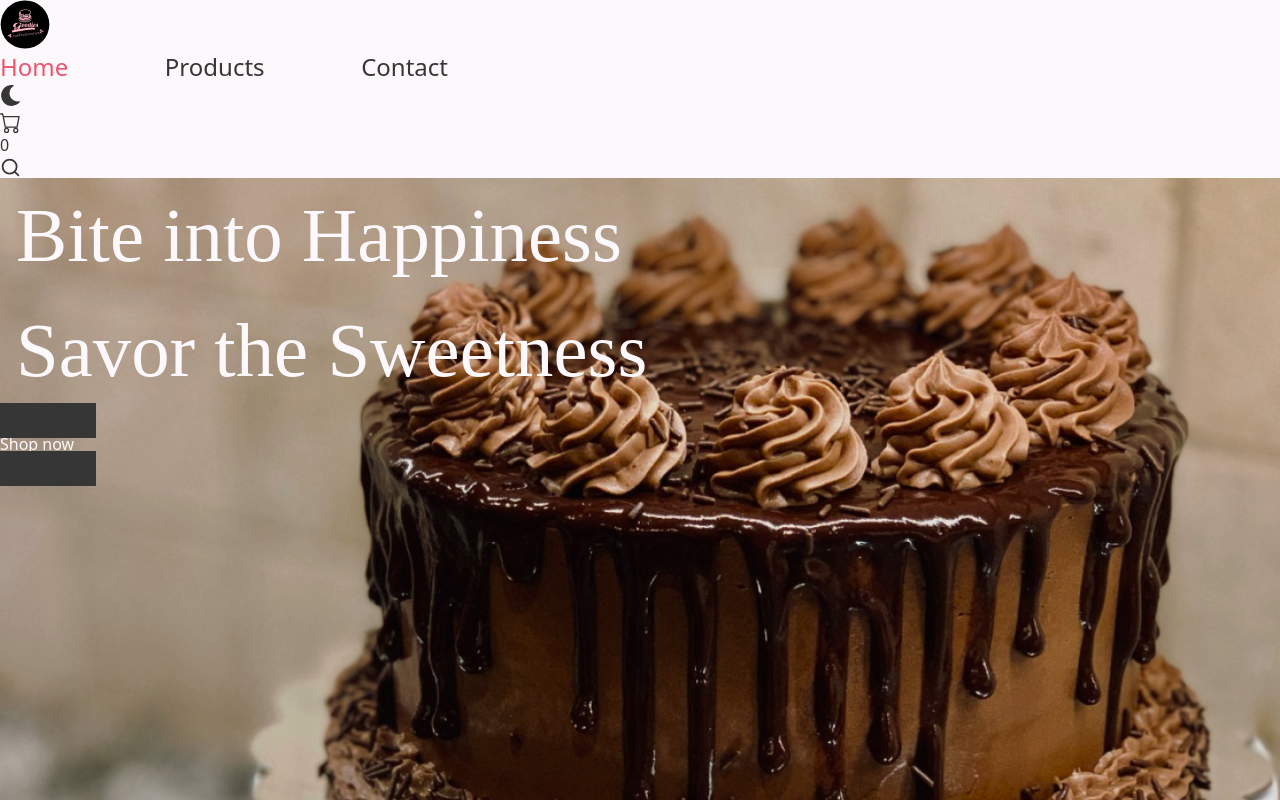
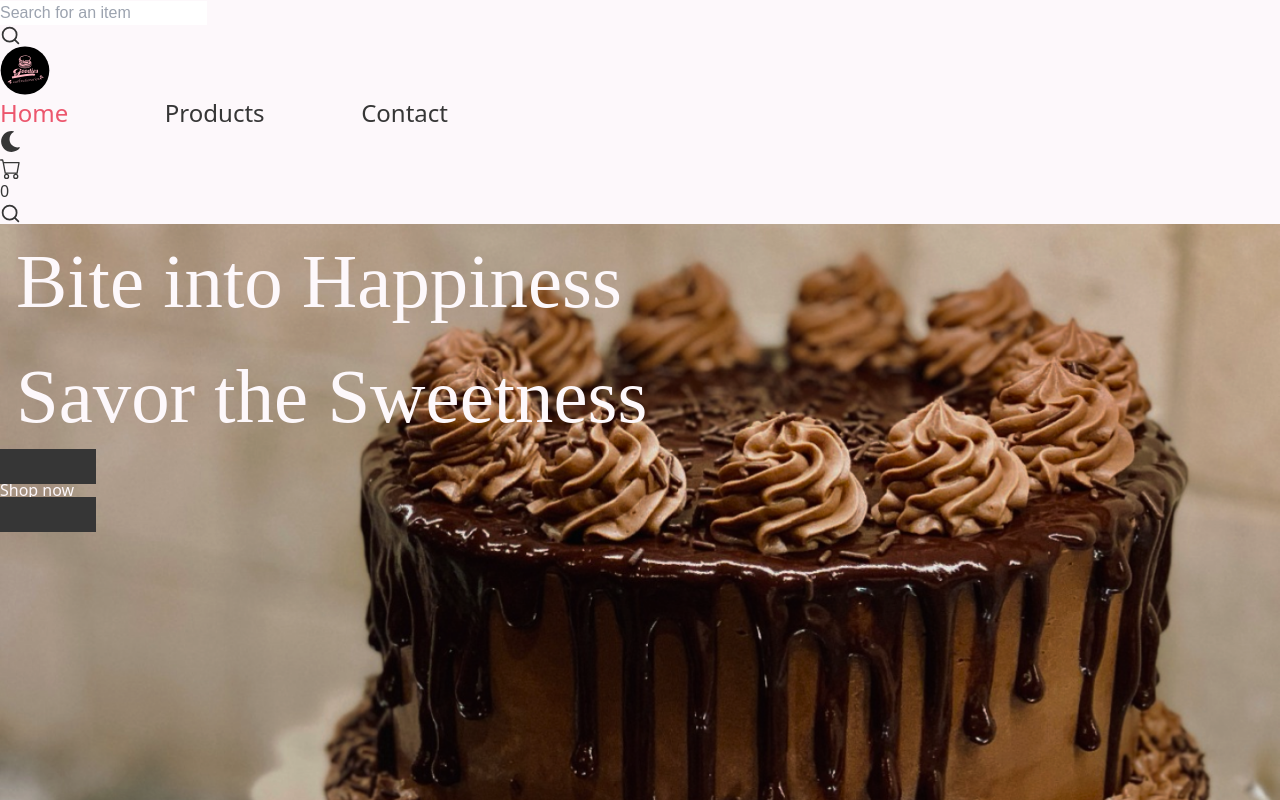
Before and after one commit to gravity8/goodies-store, a React (Vite) app: page / in a window 1280 px wide. Shown: the top 800 px of the page. Built offline with nearby package versions, Linux system fonts and the light colour scheme; a web font is replaced by a local one.

Commit message:
search component done

```diff
--- a/src/App.jsx
+++ b/src/App.jsx
@@ -8,13 +8,16 @@ import CheckoutPage from './pages/CheckoutPage'
 import Navbar from './components/Navbar'
 import Footer from './components/Footer'
 import { FaCheck } from "react-icons/fa";
+import { FiSearch } from "react-icons/fi";
 
 function App() {
 
   const [successMessage, setSuccessMessage] = useState("")
+  const [search, setSearch ] = useState(false);
+  const [searchQuery, setSearchQuery] = useState("");
 
   const toggleBodyScrollProperty = () => {
-    if(successMessage){
+    if(successMessage || search){
       document.body.classList.add("no-scroll")
     }
     else{
@@ -24,11 +27,42 @@ function App() {
 
   useEffect(()=>{
     toggleBodyScrollProperty();
-  },[successMessage])
+  },[successMessage, search])
+
+  const toggleSearch= () =>{
+    setSearch(!search);
+  }
+
+  const searchItem = () => {
+    // For now toggle search
+
+    toggleSearch()
+  }
 
   return (
     <div className='relative'>
-      <Navbar />
+      <div
+        onClick={toggleSearch}
+        className={`search-component ${search ? "flex" : "hidden"} w-full fixed z-[400] bg-black/25 h-[100vh]`}>
+          <div
+            onClick={e=>e.stopPropagation()}
+            className={`${search ? "flex" : "hidden"} fixed w-full bg-white py-10 md:py-14 z-[400] flex justify-center`}>
+              <div  className='flex border-[0.5px] rounded-lg py-4 w-[80%]  md:w-[40%] px-5 items-center'>
+                <input
+                  className='flex-1 bg-transparent border-none ps-3 focus:outline-none'
+                  value={searchQuery}
+                  onChange={(e)=>setSearchQuery(e.target.value)}
+                  type="text"
+                  placeholder='Search for an item'
+                  />
+                <div onClick={searchItem}>
+                  <FiSearch size={21} />
+                </div>
+              </div>
+        </div>
+      </div>
+
+      <Navbar toggleSearch={toggleSearch}/>
       <Routes>
         <Route path="/" element={<Home />}/>
         <Route path="/product-listing" element={<ProductListingPage />} />
--- a/src/components/Navbar.jsx
+++ b/src/components/Navbar.jsx
@@ -1,3 +1,4 @@
+/* eslint-disable react/prop-types */
 import { NavLink } from 'react-router-dom';
 import { FaSun } from "react-icons/fa6";
 import { FaMoon } from "react-icons/fa";
@@ -12,9 +13,10 @@ import Logo from "../assets/companyLogo.svg"
 import CartContext from '../context/CartContext';
 
 
-const Navbar = () => {
+const Navbar = ({toggleSearch}) => {
     const [darkMode, setDarkMode] = useState(false);
     const {cartItems} = useContext(CartContext);
+
 
     // To toggle
     const  toggleDarkMode = () => {
@@ -77,7 +79,9 @@ const Navbar = () => {
 
               </NavLink>
             </div>
-            <FiSearch size={21} />
+            <div onClick={toggleSearch}>
+              <FiSearch size={21} />
+            </div>
             <div className="openNav-bars text-[20px]" onClick={toggleMenu}>
                 <HiBars3 size={24} />
             </div>
--- a/src/index.css
+++ b/src/index.css
@@ -363,6 +363,15 @@ nav>.navlinks-container>.close-X{
 .modal p{
   font-family: "Poppins", sans-serif;
 }
+
+
+/* Search Component */
+
+.search-component input {
+  font-family: "Poppins", sans-serif;
+}
+
+
 @media (max-width: 768px) {
   nav>.navlinks-container{
       position: fixed;
```
